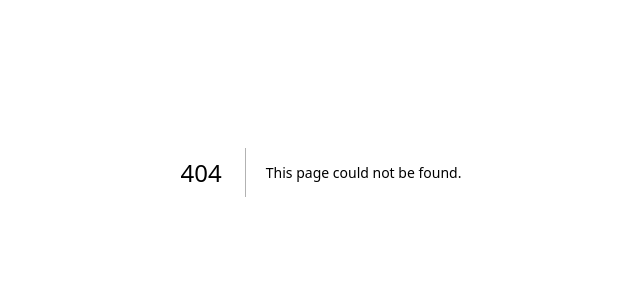
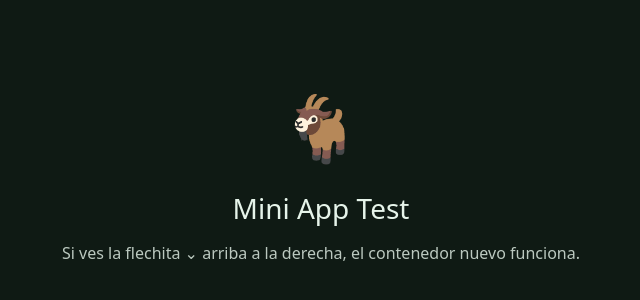
Before and after one commit to rubenretro02/wireguard-manager, a Next.js app: page /miniapp-test in a window 1280 px wide. Before the commit this address had no page. Shown: the part 228-528 px from the top of the page, without its empty margins (319-959 px from the left). Built offline with nearby package versions, Linux system fonts and the light colour scheme.

Commit message:
Add /miniapp-test static page for Telegram container testing
Co-Authored-By: Claude Fable 5 <noreply@anthropic.com>

```diff
--- /dev/null
+++ b/src/app/miniapp-test/page.tsx
@@ -0,0 +1,28 @@
+// Página mínima para probar el contenedor de Telegram Mini Apps con un bot
+// nuevo, sin auth ni SDK: si Telegram la abre con el chevron de minimizar,
+// el mecanismo de Main Mini App + link directo funciona. Borrar al terminar.
+export default function MiniAppTestPage() {
+  return (
+    <div
+      style={{
+        minHeight: "100vh",
+        display: "flex",
+        flexDirection: "column",
+        alignItems: "center",
+        justifyContent: "center",
+        gap: "12px",
+        fontFamily: "system-ui, sans-serif",
+        background: "#0f1a14",
+        color: "#e6f4ea",
+        textAlign: "center",
+        padding: "24px",
+      }}
+    >
+      <div style={{ fontSize: "64px" }}>🐐</div>
+      <h1 style={{ fontSize: "28px", margin: 0 }}>Mini App Test</h1>
+      <p style={{ margin: 0, opacity: 0.8 }}>
+        Si ves la flechita ⌄ arriba a la derecha, el contenedor nuevo funciona.
+      </p>
+    </div>
+  );
+}
```
